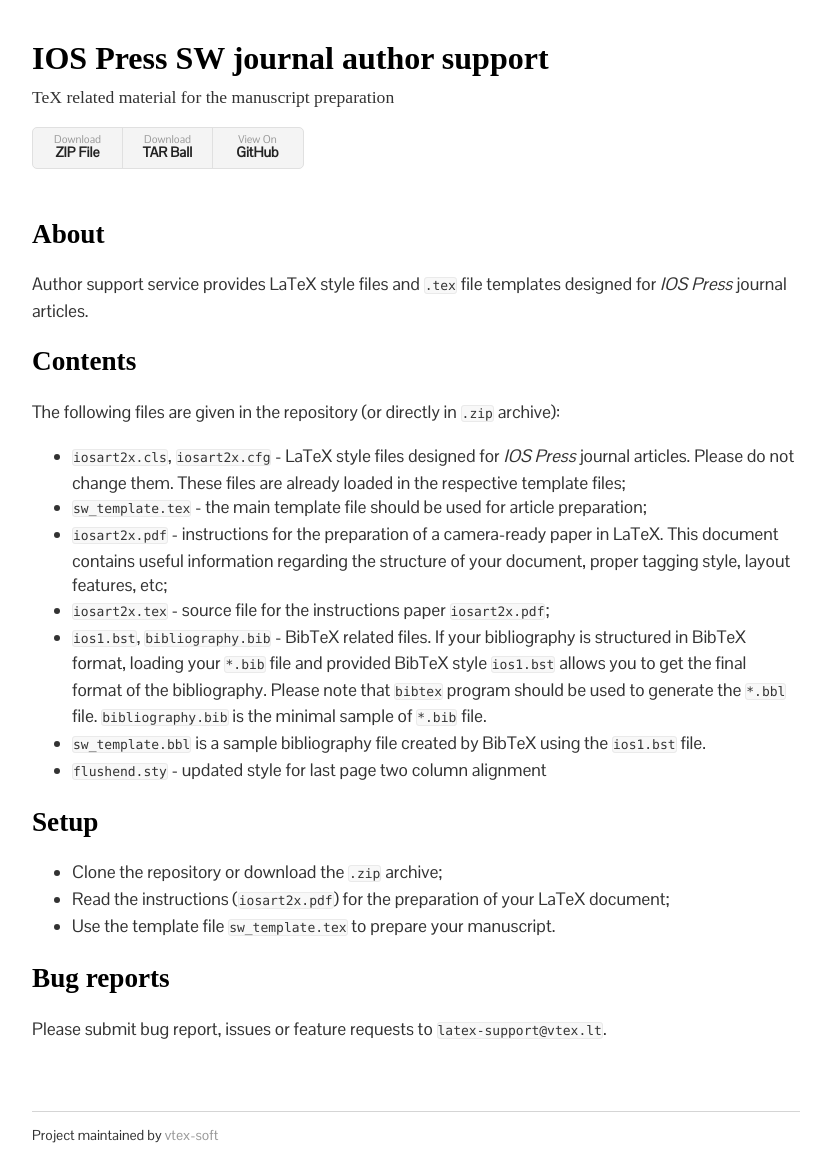
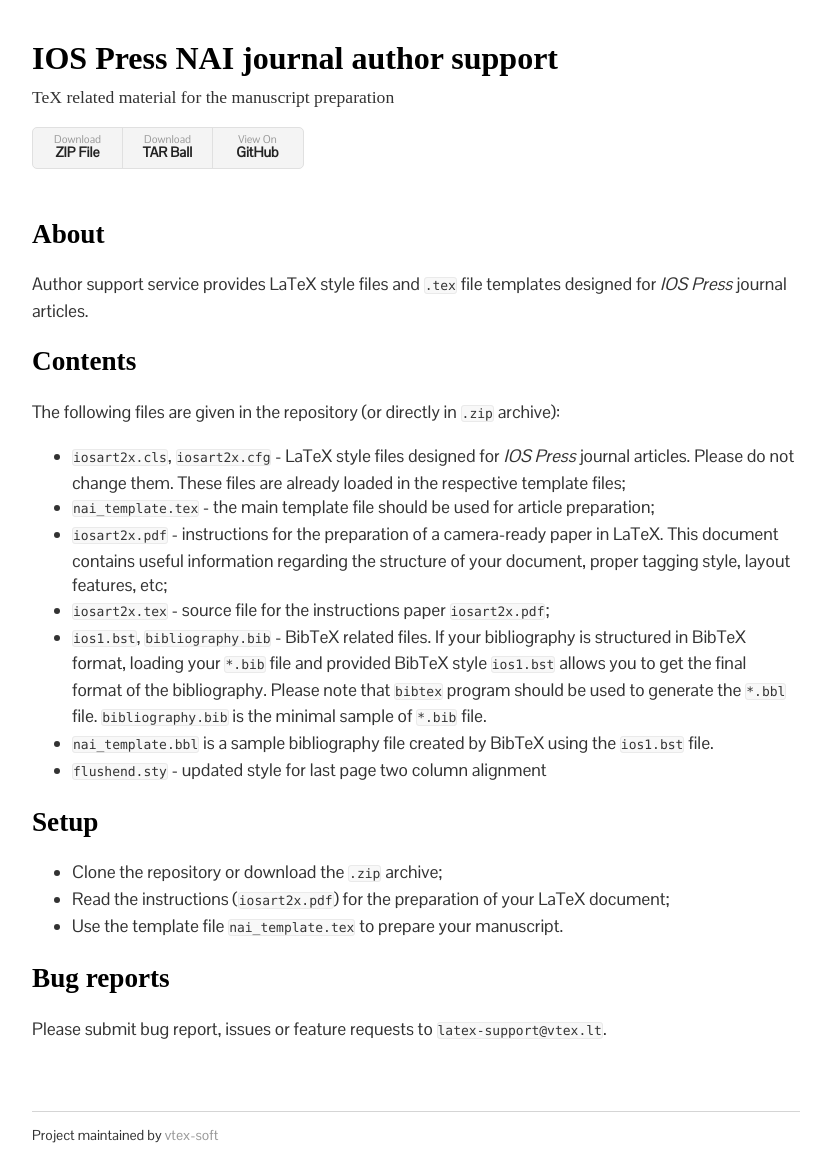
Before and after one commit to vtex-soft/texsupport.iospress-sw, a Jekyll site: the page built from README.md, in a window 1280 px wide. Shown: the whole page, without its empty margins (224-1049 px from the left). Built offline with Jekyll 4.4.1, drawn with Linux system fonts in a browser that asks for light colours; some web fonts are replaced; our own code applies the rules of GitHub Pages for plain Markdown files.

Commit message:
gh-pages switched to nai

```diff
--- a/README.md
+++ b/README.md
@@ -7,19 +7,19 @@ Author support service provides LaTeX style files and `.tex` file templates desi
 The following files are given in the repository (or directly in `.zip` archive):
 
 - `iosart2x.cls`, `iosart2x.cfg` - LaTeX style files designed for *IOS Press* journal articles. Please do not change them. These files are already loaded in the respective template files;
-- `sw_template.tex` - the main template file should be used for article preparation;
+- `nai_template.tex` - the main template file should be used for article preparation;
 - `iosart2x.pdf` - instructions for the preparation of a
 camera-ready paper in LaTeX. This document contains useful information regarding the structure of your document, proper tagging style, layout features, etc;
 - `iosart2x.tex` - source file for the instructions paper `iosart2x.pdf`;
 - `ios1.bst`, `bibliography.bib` - BibTeX related files. If your bibliography is structured in BibTeX format, loading your `*.bib` file and provided BibTeX style `ios1.bst` allows you to get the final format of the bibliography. Please note that `bibtex` program should be used to generate the `*.bbl` file. `bibliography.bib` is the minimal sample of `*.bib` file.
-- `sw_template.bbl` is a sample bibliography file created by BibTeX using the `ios1.bst` file.
+- `nai_template.bbl` is a sample bibliography file created by BibTeX using the `ios1.bst` file.
 - `flushend.sty` - updated style for last page two column alignment
 
 ## Setup
 
 - Clone the repository or download the `.zip` archive;
 - Read the instructions (`iosart2x.pdf`) for the preparation of your LaTeX document;
-- Use the template file `sw_template.tex` to prepare your manuscript.
+- Use the template file `nai_template.tex` to prepare your manuscript.
 
 ## Bug reports
 
--- a/_config.yml
+++ b/_config.yml
@@ -1,3 +1,3 @@
-title: IOS Press SW journal author support
+title: IOS Press NAI journal author support
 description: TeX related material for the manuscript preparation
 show_downloads: true
```
